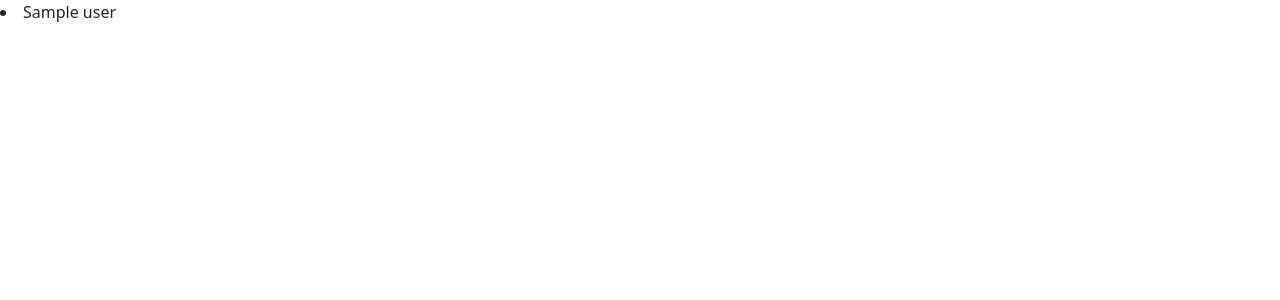
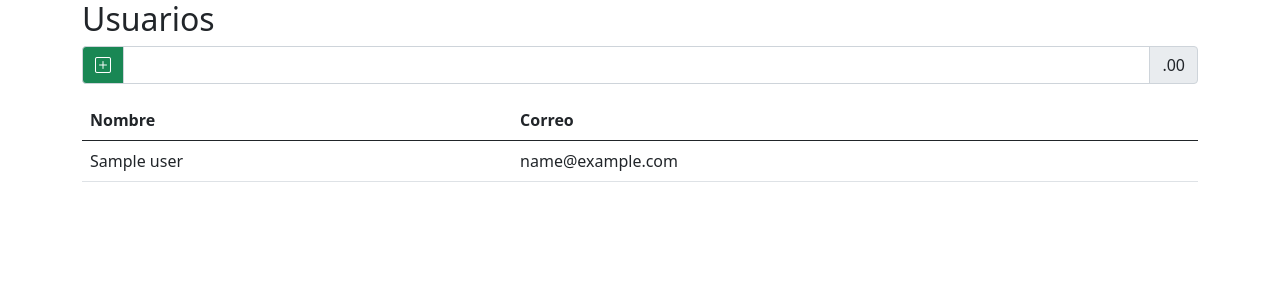
Before and after one commit to Diego448/my-store-management, a Flask app: page /users in a window 1280 px wide. Before the commit the part shown is almost empty. Shown: the top 300 px of the page. Run offline with Flask 2, Linux system fonts and the light colour scheme; a database or web service that is not in the repository returns one stand-in record (values such as "Sample title"); some libraries are stand-ins or nearby versions.

Commit message:
html users

```diff
--- a/templates/users.html
+++ b/templates/users.html
@@ -3,11 +3,41 @@
     <head>
         <meta charset="UTF-8">
         <link rel="stylesheet" href="{{url_for('static', filename='bootstrap.css')}}">
-        <title>Document</title>
+        <link rel="stylesheet" href="https://cdn.jsdelivr.net/npm/bootstrap-icons@1.3.0/font/bootstrap-icons.css">
+        <title>Usuarios</title>
     </head>
     <body>
-        {% for user in users %}
-            <li>{{user.name}}</li>
-        {% endfor %}
+        <div class="container">
+            <h2>Usuarios</h2>
+
+            <div class="input-group mb-3">
+                <button class="input-group-text bg-success"><i class="bi bi-plus-square text-white"></i></button>
+                <input type="text" class="form-control" aria-label="Amount (to the nearest dollar)">
+                <span class="input-group-text">.00</span>
+            </div>
+            <table class="table table-stripe table-hoverd">
+                <thead>
+                    <tr>
+                        <th>Nombre</th>
+                        <th>Correo</th>
+
+                    </tr>
+                </thead>
+                <tbody>
+                    {% for user in users %}
+                    <tr style="cursor:pointer">
+                        <td>
+                            {{user.name}}
+                        </td>
+                        <td>
+                            {{user.email}}
+                        </td>
+
+                    </tr>
+                    {% endfor %}
+                </tbody>
+            </table>
+        </div>
+
     </body>
 </html>
```
Also changed, not shown: 1 other file.
